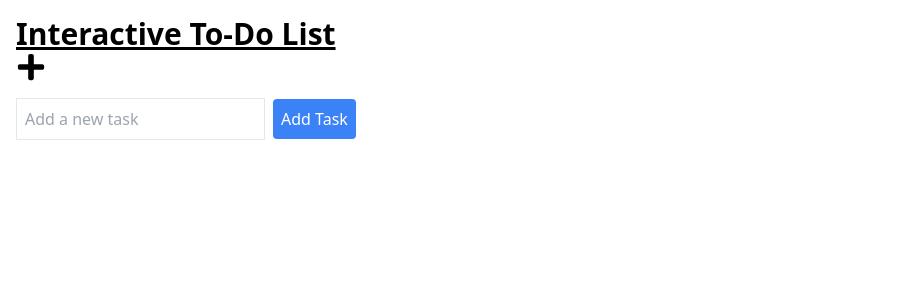
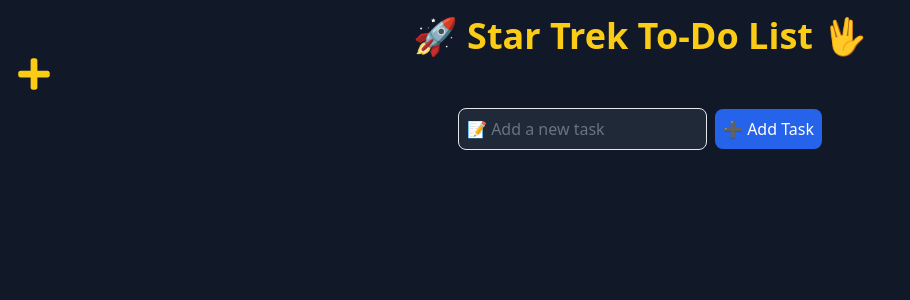
Before and after one commit to GPT-Engineer-App/future-task-tracker, a React (Vite) app: page / in a window 1280 px wide. Shown: the top 300 px of the page, without its empty margins (0-910 px from the left). Built offline with nearby package versions, Linux system fonts and the light colour scheme.

Commit message:
Updated the to-do app to have a Star Trek spaceship control panel theme with vibrant colors and emojis.
Prompt: I want you to go completely bat shit crazy in the front end department. I want this to do app to look like a Star Trek space ship control panel with emojis sprinkled on top

```diff
--- a/src/pages/Index.jsx
+++ b/src/pages/Index.jsx
@@ -43,19 +43,19 @@ const Index = () => {
   const [editValue, setEditValue] = useState("");
 
   return (
-    <div className="container mx-auto p-4">
-      <h1 className="text-3xl font-bold underline mb-4">
-        Interactive To-Do List <FaPlus />
+    <div className="container mx-auto p-4 bg-gray-900 text-white min-h-screen">
+      <h1 className="text-4xl font-bold mb-4 text-center text-yellow-400">
+        🚀 Star Trek To-Do List 🖖 <FaPlus />
       </h1>
-      <div className="mb-4">
-        <input type="text" value={inputValue} onChange={(e) => setInputValue(e.target.value)} className="border p-2 mr-2" placeholder="Add a new task" />
-        <button onClick={handleAddTodo} className="bg-blue-500 text-white p-2 rounded">
-          Add Task
+      <div className="mb-4 flex justify-center items-center">
+        <input type="text" value={inputValue} onChange={(e) => setInputValue(e.target.value)} className="border p-2 mr-2 rounded-lg bg-gray-800 text-white placeholder-gray-500" placeholder="📝 Add a new task" />
+        <button onClick={handleAddTodo} className="bg-blue-600 text-white p-2 rounded-lg hover:bg-blue-700 transition duration-300">
+          ➕ Add Task
         </button>
       </div>
-      <ul className="list-disc pl-5">
+      <ul className="list-disc pl-5 space-y-2">
         {todos.map((todo, index) => (
-          <li key={index} className="mb-2">
+          <li key={index} className="mb-2 flex items-center">
             {editIndex === index ? (
               <input
                 type="text"
@@ -68,21 +68,21 @@ const Index = () => {
                 className="border p-2 mr-2"
               />
             ) : (
-              <span className={todo.completed ? "line-through" : ""}>{todo.text}</span>
+              <span className={todo.completed ? "line-through text-gray-500" : ""}>{todo.text}</span>
             )}
-            <button onClick={() => handleDelete(index)} className="bg-red-500 text-white p-1 ml-2 rounded">
-              Delete
+            <button onClick={() => handleDelete(index)} className="bg-red-600 text-white p-1 ml-2 rounded-lg hover:bg-red-700 transition duration-300">
+              🗑️ Delete
             </button>
             <button
               onClick={() => {
                 setEditIndex(index);
                 setEditValue(todo.text);
               }}
-              className="bg-yellow-500 text-white p-1 ml-2 rounded"
+              className="bg-yellow-500 text-white p-1 ml-2 rounded-lg hover:bg-yellow-600 transition duration-300"
             >
-              Edit
+              ✏️ Edit
             </button>
-            <input type="checkbox" checked={todo.completed} onChange={() => handleToggleComplete(index)} className="ml-2" />
+            <input type="checkbox" checked={todo.completed} onChange={() => handleToggleComplete(index)} className="ml-2 transform scale-150" />
           </li>
         ))}
       </ul>
```
